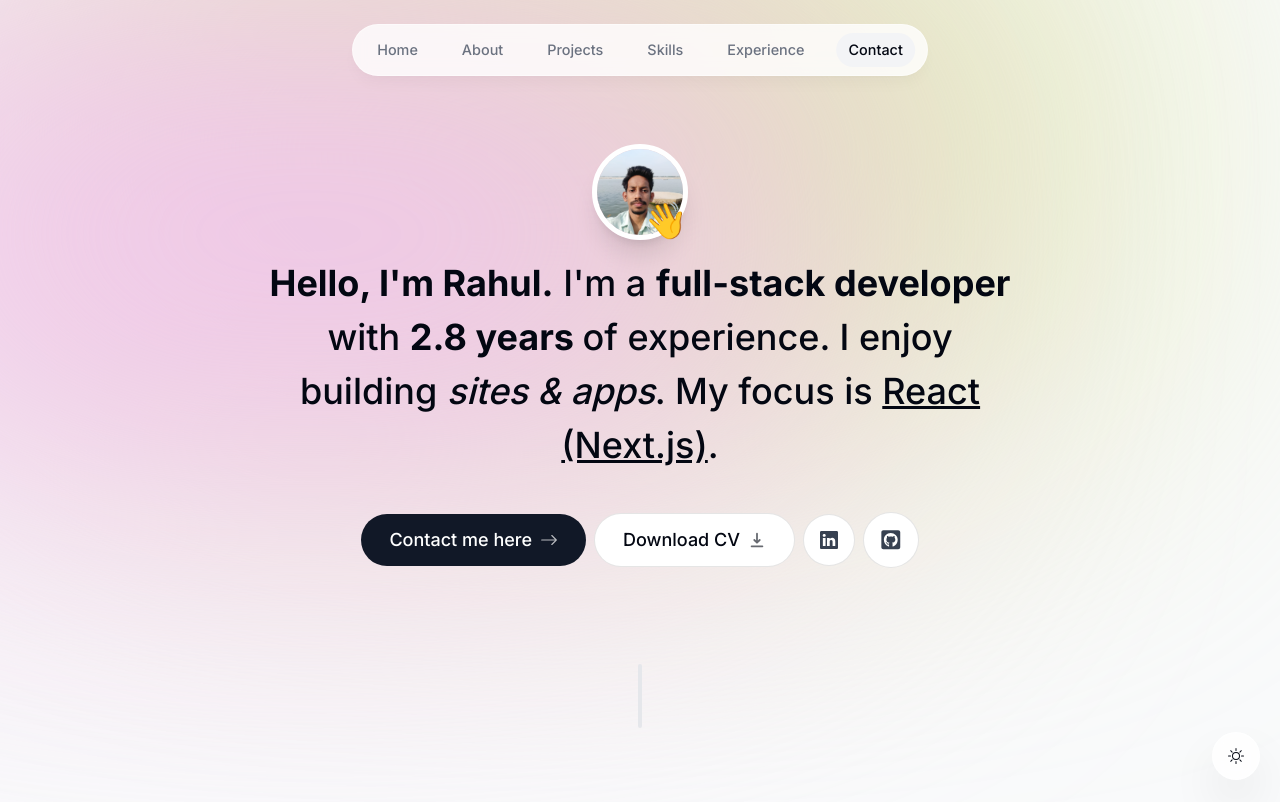
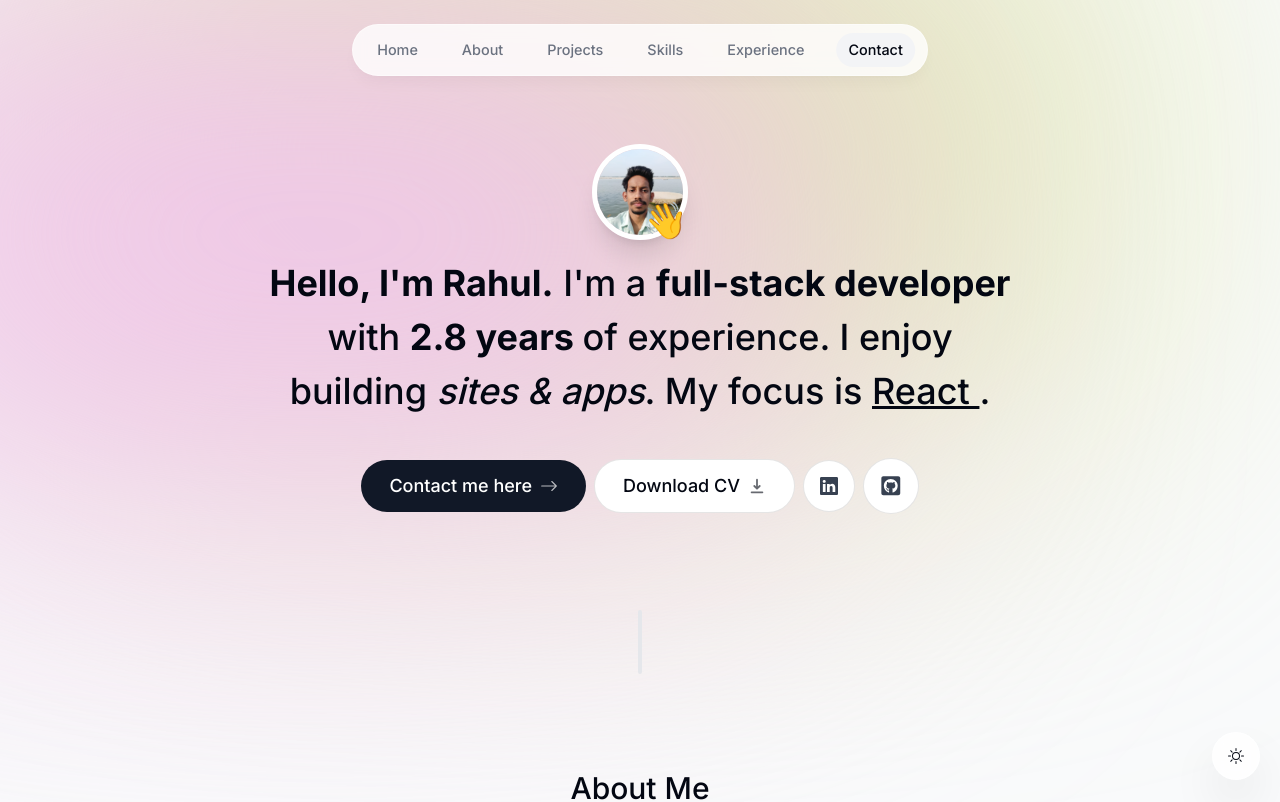
Before and after one commit to Rahu1999/portfolio, a Next.js app: page / in a window 1280 px wide. Shown: the top 802 px of the page. Built offline with nearby package versions, Linux system fonts and the light colour scheme; no server answers.

Commit message:
Remove next from about us

```diff
--- a/components/intro.tsx
+++ b/components/intro.tsx
@@ -70,7 +70,7 @@ export default function Intro() {
         <span className="font-bold">full-stack developer</span> with{" "}
         <span className="font-bold">{calculateExperience("01-07-2021")} </span> of experience. I enjoy
         building <span className="italic">sites & apps</span>. My focus is{" "}
-        <span className="underline">React (Next.js)</span>.
+        <span className="underline">React </span>.
       </motion.h1>
 
       <motion.div
```
